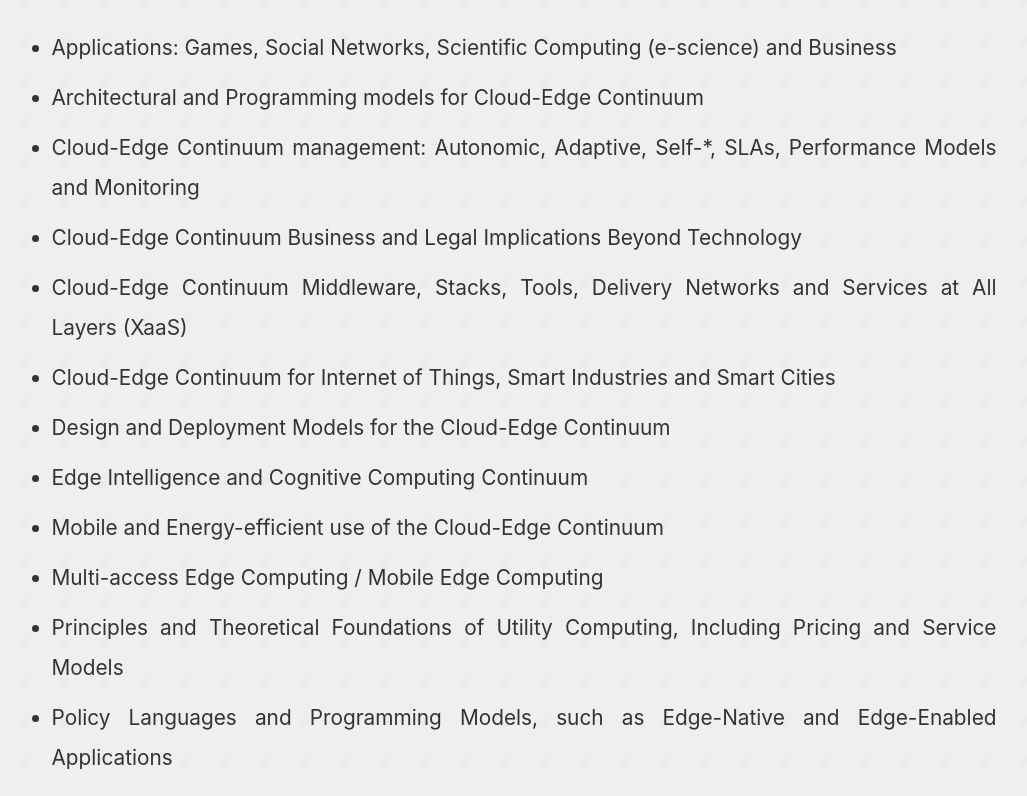
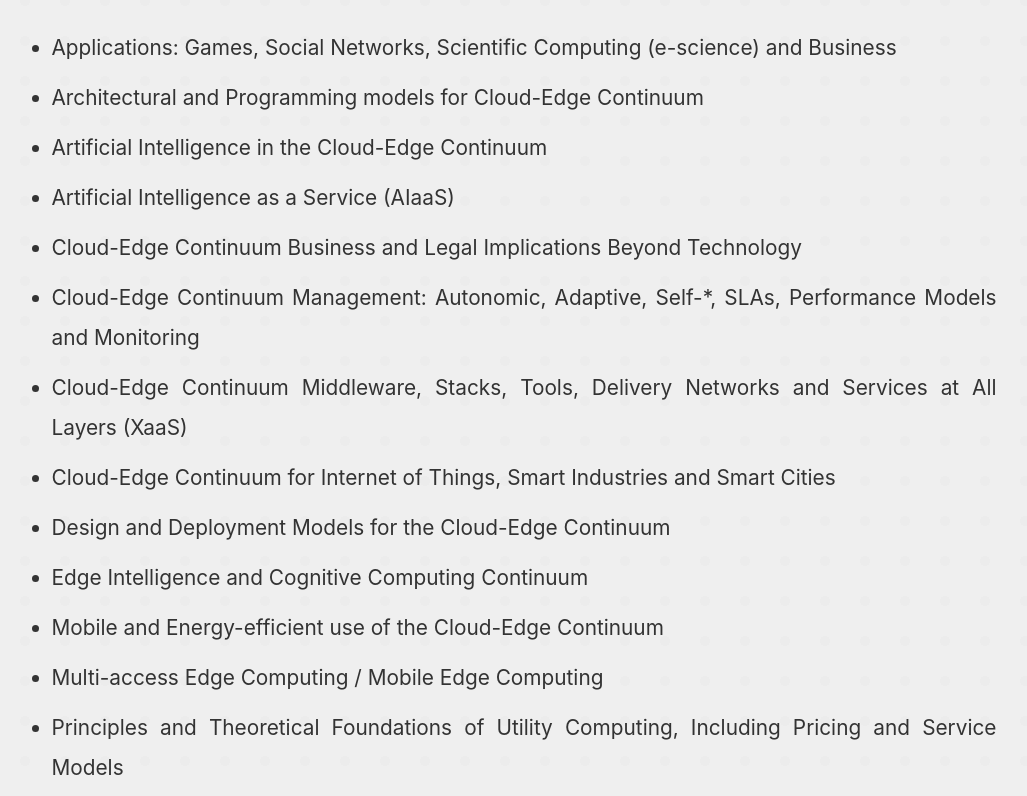
Before and after one commit to UCC-Conference/UCC2023, a React (Create React App) app: page /call-for-workshops in a window 1280 px wide. Shown: the part 2560-3356 px from the top of the page, without its empty margins (136-1163 px from the left). Built offline with nearby package versions, Linux system fonts and the light colour scheme.

Commit message:
update order of topics

```diff
--- a/src/pages/CallForWorkshops.js
+++ b/src/pages/CallForWorkshops.js
@@ -74,8 +74,10 @@ const CallForWorkshops = () => {
                 <ul>
                     <li>Applications: Games, Social Networks, Scientific Computing (e-science) and Business</li>
                     <li>Architectural and Programming models for Cloud-Edge Continuum</li>
-                    <li>Cloud-Edge Continuum management: Autonomic, Adaptive, Self-*, SLAs, Performance Models and Monitoring</li>
+                    <li>Artificial Intelligence in the Cloud-Edge Continuum</li>
+                    <li>Artificial Intelligence as a Service (AIaaS)</li>
                     <li>Cloud-Edge Continuum Business and Legal Implications Beyond Technology</li>
+                    <li>Cloud-Edge Continuum Management: Autonomic, Adaptive, Self-*, SLAs, Performance Models and Monitoring</li>
                     <li>Cloud-Edge Continuum Middleware, Stacks, Tools, Delivery Networks and Services at All Layers (XaaS)</li>
                     <li>Cloud-Edge Continuum for Internet of Things, Smart Industries and Smart Cities</li>
                     <li>Design and Deployment Models for the Cloud-Edge Continuum</li>
@@ -88,8 +90,6 @@ const CallForWorkshops = () => {
                     <li>Serverless Computing</li>
                     <li>Utility-Driven Models and Mechanisms for Cloud Federations</li>
                     <li>Virtualization Technologies and Other Enablers</li>
-                    <li>Artificial Intelligence in the Cloud-Edge Continuum</li>
-                    <li>Artificial Intelligence as a Service (AIaaS)</li>
                 </ul>
                 <br />
                 <h2>RESPONSIBILITIES</h2>
```
